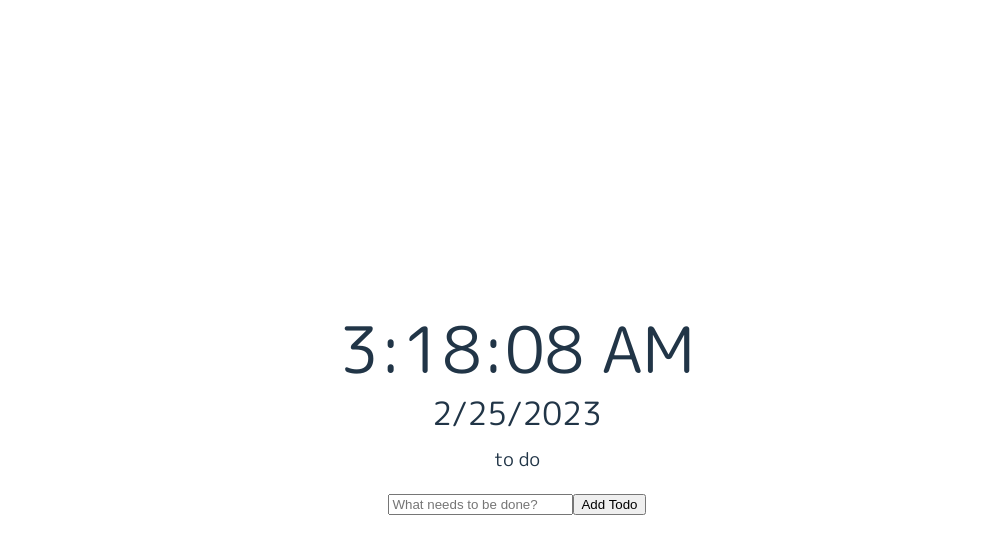
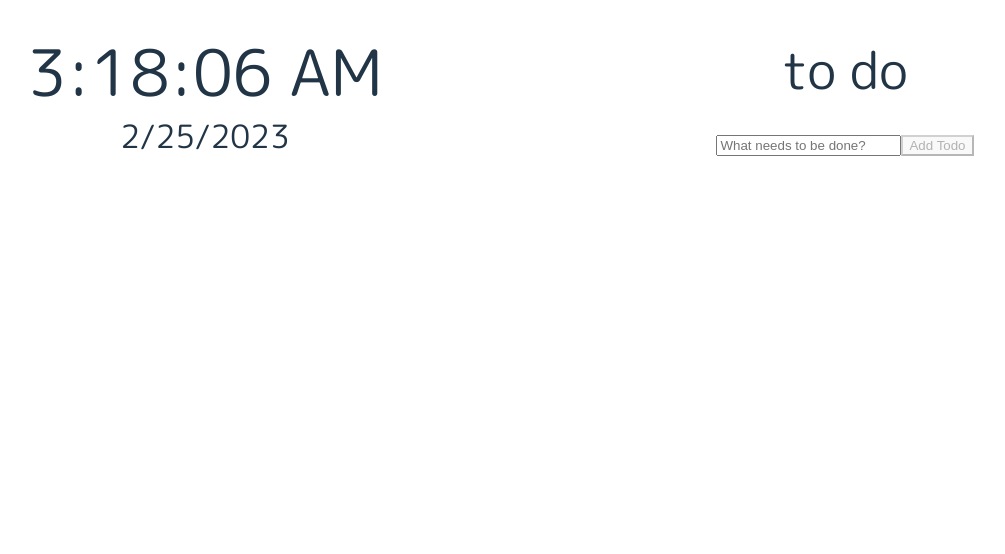
Before and after one commit to yuno-cchi/project_lemon, a React (Vite) app in the folder project_lemon/: page / in a window 1280 px wide. Shown: the top 554 px of the page, without its empty margins (123-1128 px from the left). Built offline with nearby package versions, Linux system fonts and the light colour scheme.

Commit message:
the divs are finally styled properly

```diff
--- a/project_lemon/index.html
+++ b/project_lemon/index.html
@@ -2,7 +2,6 @@
 <html lang="en">
   <head>
     <meta charset="UTF-8" />
-    <link rel="icon" type="image/svg+xml" href="/vite.svg" />
     <meta name="viewport" content="width=device-width, initial-scale=1.0" />
     <title>Project Lemon</title>
   </head>
--- a/project_lemon/src/App.css
+++ b/project_lemon/src/App.css
@@ -2,9 +2,12 @@
 
 #root {
   font-family: 'M PLUS Rounded 1c', sans-serif;
-  max-width: 1280px;
-  margin: 0 auto;
   text-align: center;
+}
+
+#container {
+  height: 100%;
+  width: 100%;
 }
 
 .noselect {
@@ -36,7 +39,9 @@
 }
 
 .listEntry {
-  font-size:2em;
+  font-size:1.2em;
+  min-width: 50%;
+  text-align: center;
 }
 
 .listEntry:hover {
--- a/project_lemon/src/App.jsx
+++ b/project_lemon/src/App.jsx
@@ -7,9 +7,13 @@ function App() {
   const [count, setCount] = useState(0)
 
   return (
-    <div className="App">
-      <Clock />
-      <Todo />
+    <div id="container" className="App">
+      <div id="left">
+        <Clock id="clock"/>
+      </div>
+      <div id="right">
+        <Todo />
+      </div>
     </div>
   )
 }
--- a/project_lemon/src/components/todo.jsx
+++ b/project_lemon/src/components/todo.jsx
@@ -2,6 +2,7 @@ import { useEffect, useRef, useState } from "react";
 
 function Todo() {
     const [todos, setTodos] = useState([]);
+    const [inputValue, setInputValue] = useState("");
     const todoText = useRef();
 
     useEffect(() => {
@@ -11,9 +12,10 @@ function Todo() {
 
     function addTodo(event) {
         event.preventDefault();
-        const next = [...todos, todoText.current.value];
+        const next = [...todos, inputValue];
         setTodos(next);
         localStorage.setItem('todos', JSON.stringify(next));
+        setInputValue("");
     }
 
     function removeTodo(index) {
@@ -23,21 +25,36 @@ function Todo() {
         localStorage.setItem('todos', JSON.stringify(newTodos));
     }
 
+    function handleInputChange(event) {
+        setInputValue(event.target.value);
+    }
+
+    const isInputEmpty = inputValue.trim() === "";
+
     return (
         <div>
-            <h3>to do</h3>
+            <h1 class="noselect">to do</h1>
+            <form onSubmit={addTodo}>
+                <input
+                    type="text"
+                    placeholder="What needs to be done?"
+                    value={inputValue}
+                    onChange={handleInputChange}
+                    ref={todoText}
+                />
+                <button type="submit" disabled={isInputEmpty}>Add Todo</button>
+            </form>
             <ul id="ToDoList">
                 {todos.map((todo, index) => (
-                    <li key={todo} onClick={() => removeTodo(index)} class="listEntry noselect">
+                    <li
+                        key={todo}
+                        onClick={() => removeTodo(index)}
+                        className="listEntry noselect"
+                    >
                         {todo}
                     </li>
                 ))}
             </ul>
-
-            <form onSubmit={addTodo}>
-                <input type="text" placeholder="What needs to be done?" ref={todoText} />
-                <input type="submit" value="Add Todo" />
-            </form>
         </div>
     );
 }
--- a/project_lemon/src/index.css
+++ b/project_lemon/src/index.css
@@ -1,11 +1,8 @@
 :root {
-  font-family: Inter, system-ui, Avenir, Helvetica, Arial, sans-serif;
-  line-height: 1.5;
-  font-weight: 400;
-
   color-scheme: light dark;
   color: rgba(230, 230, 230, 0.9);
   background-color: #555555;
+  text-align: center;
 
   font-synthesis: none;
   text-rendering: optimizeLegibility;
@@ -24,35 +21,13 @@ a:hover {
 }
 
 body {
-  margin: 0;
-  display: flex;
-  place-items: center;
-  min-width: 320px;
-  min-height: 100vh;
+  height: 100%;
+  width: 100%
 }
 
 h1 {
   font-size: 3.2em;
   line-height: 1.1;
-}
-
-button {
-  border-radius: 8px;
-  border: 1px solid transparent;
-  padding: 0.6em 1.2em;
-  font-size: 1em;
-  font-weight: 500;
-  font-family: inherit;
-  background-color: #1a1a1a;
-  cursor: pointer;
-  transition: border-color 0.25s;
-}
-button:hover {
-  border-color: #646cff;
-}
-button:focus,
-button:focus-visible {
-  outline: 4px auto -webkit-focus-ring-color;
 }
 
 @media (prefers-color-scheme: light) {
@@ -67,3 +42,30 @@ button:focus-visible {
     background-color: #f9f9f9;
   }
 }
+
+#ToDoList {
+  text-align: center;
+}
+
+#left {
+  width: 50%;
+  float:left;
+}
+
+#right {
+  width: 50%;
+  float: right;
+}
+
+@media screen and (max-width: 1000px) {
+  #left {
+  width: 100%;
+  height: 50%;
+  float:none;
+  }
+  #right {
+    width: 100%;
+    height: 50%;
+    float:none;
+  }
+}
```
